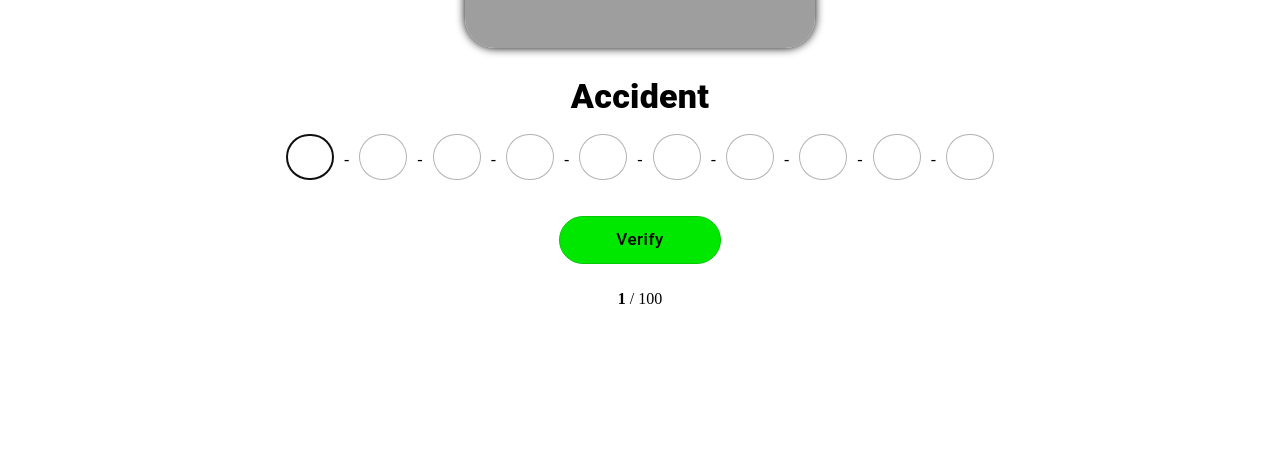
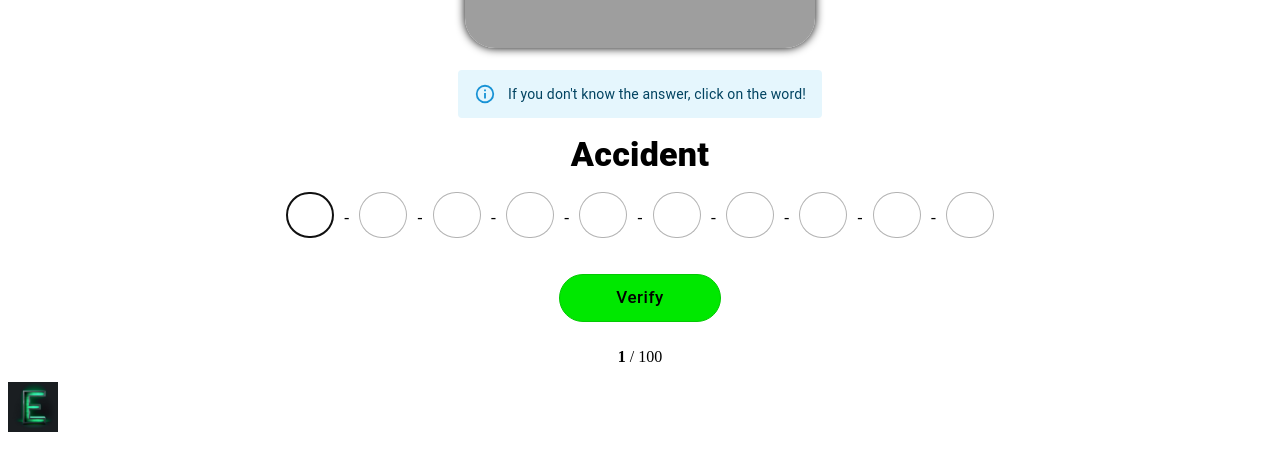
Before and after one commit to emre15900/word-challenge, a Next.js app: page / in a window 1280 px wide. Shown: the part 329-797 px from the top of the page. Built offline with nearby package versions, Linux system fonts and the light colour scheme; grey boxes are pictures that could not be loaded.

Commit message:
update document

```diff
--- a/src/pages/_document.tsx
+++ b/src/pages/_document.tsx
@@ -1,13 +1,42 @@
-import { Html, Head, Main, NextScript } from 'next/document'
+import Document, { Html, Main, NextScript, Head } from "next/document";
+import Link from "next/link";
+import { Box, Grid } from "@mui/material";
 
-export default function Document() {
+export default class MyDocument extends Document {
+  render() {
+    const favicon = "/img/favicon.jpg";
     return (
       <Html>
-      <Head />
+        <Head>
+          <title>Emre Sayın - Word Challenge</title>
+          <meta name="description" content="Emre Sayın | Word Challenge" />
+          <meta name="keywords" content="Emre Sayın, word challenge, word" />
+          <meta name="viewport" content="width=device-width,initial-scale=1" />
+          <meta http-equiv="X-UA-Compatible" content="IE=edge" />
+          <meta name="theme-color" content="#322d97" />
+          <link href={favicon} rel="icon" />
+          <meta name="author" content="Emre-Sayin" />
+        </Head>
         <body>
           <Main />
           <NextScript />
+          <Grid>
+            <Link href="https://sayinweb.com/">
+              <Box
+                sx={{
+                  cursor: "pointer",
+                  display: "flex",
+                  justifyContent: "flex-end",
+                }}
+              >
+                <Grid sx={{ mr: 2 }}>
+                  <img src={favicon} width={50} alt="Emre Sayın" />
+                </Grid>
+              </Box>
+            </Link>
+          </Grid>
         </body>
       </Html>
-  )
+    );
   }
+}
--- a/src/pages/index.tsx
+++ b/src/pages/index.tsx
@@ -10,6 +10,9 @@ import {
   Modal,
   Typography,
   Popover,
+  Alert,
+  Stack,
+  Grid,
 } from "@mui/material";
 
 interface Word {
@@ -755,8 +758,22 @@ function HomePage() {
               }}
             />
           </div>
+          <Grid
+            sx={{
+              display: "flex",
+              alignItems: "center",
+              justifyContent: "center",
+              mt: 1,
+            }}
+          >
+            <Stack sx={{ width: "100%" }} spacing={2}>
+              <Alert severity="info">
+                If you don't know the answer, click on the word!
+              </Alert>
+            </Stack>
+          </Grid>
           <div>
-            <Button aria-describedby={id} onClick={handleClick} sx={{ mt: 1 }}>
+            <Button aria-describedby={id} onClick={handleClick}>
               <Typography
                 variant="h4"
                 sx={{
```
Also changed, not shown: public/img/favicon.jpg (added). Lines whose indentation alone changed are shown as unchanged.
